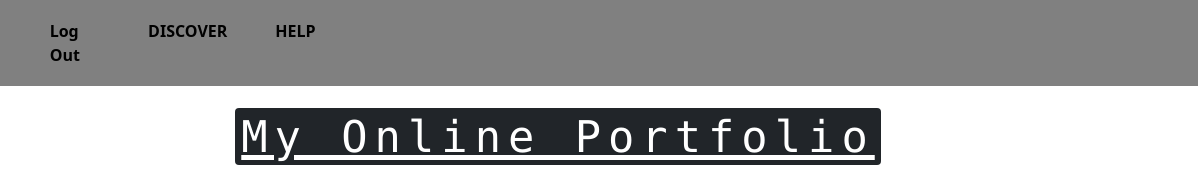
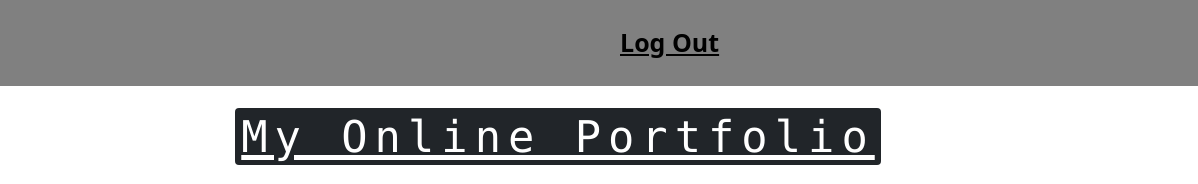
Before and after one commit to Eeshu83/SA_ICT9Emerald_Q4Quiz1_Lakhani_Eshaan, a plain HTML site: page main page.html in a window 1280 px wide. Shown: the top 184 px of the page, 82-1280 px from the left. Drawn offline with nearby package versions, Linux system fonts and the light colour scheme.

Commit message:
Update main page.html

```diff
--- a/main page.html
+++ b/main page.html
@@ -23,20 +23,13 @@ body{
 </style>
 
 <body>
-		<nav class="navbar navbar-expand-sm justify-content-left fixed-top" style="background-color:grey;">
+<nav class="navbar navbar-expand-sm justify-content-left fixed-top" style="background-color:grey;">
 		<!--Brand/Logo-->
 	<a class="navbar-brand"href="#"><img src="E.L.png" style="width: 60px; margin-left: 30%;"></a>
 		<!--Add Links-->
 		<ul class="navbar-nav">
 			<li class="nav-item">
-				<a class="nav-link"href="index.html" style="margin-left:60%; margin-right: 20%; color: black;"><b>Log Out</a></b>
-			</li>
-				<li class="nav-item">
-				<a class="nav-link"href="#" style="margin-left:70%; margin-right: 30%; color: black;"><b>DISCOVER</a></b>
-			</li>
-
-			<li class="nav-item">
-				<a class="nav-link"href="#" style="margin-left:175%; margin-right: 80%; color: black;"><b>HELP</a></b>
+				<a class="nav-link"href="#" style="margin-left:515%; color: black; width: 120px; font-size: 25px; text-decoration: underline;"><b>Log Out</a></b>
 			</li>
 
 		</ul>
```
